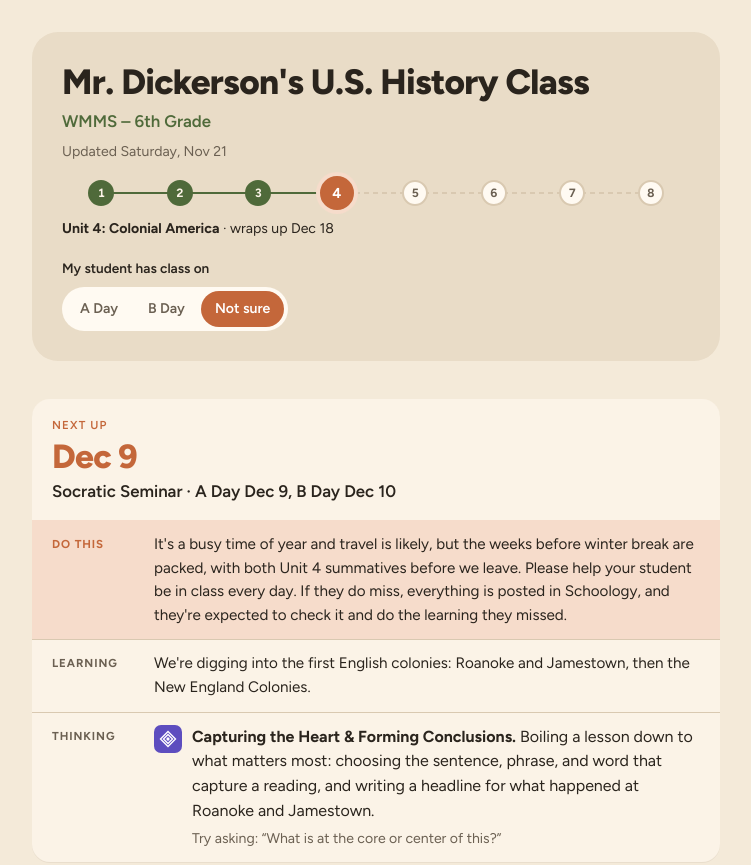
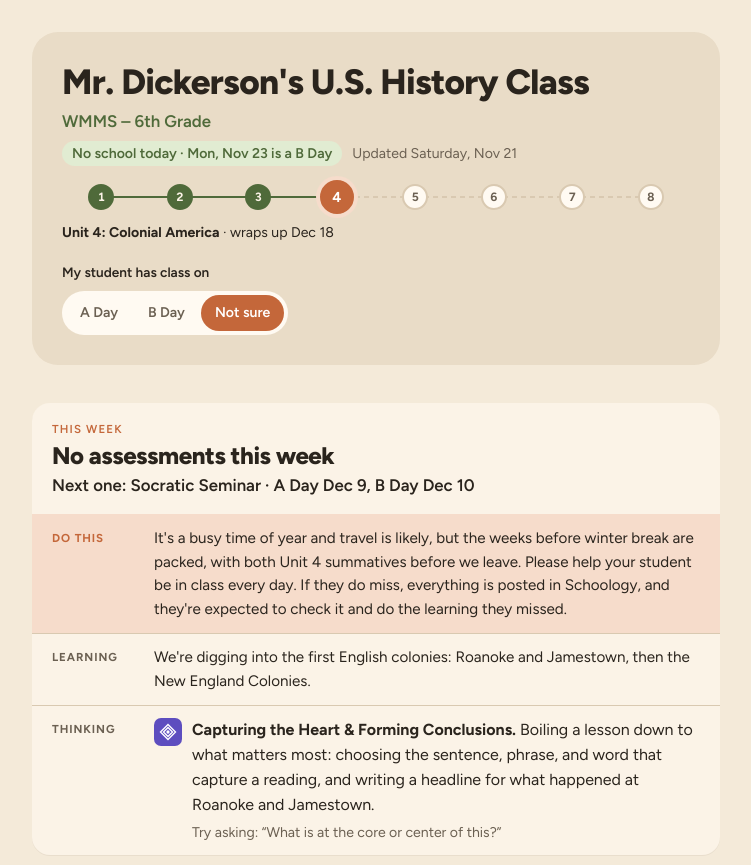
Before and after one commit to JebDickerson/us-history-6, a plain HTML site: page 2026-27/index.html in a window 1280 px wide. Shown: the top 865 px of the page, without its empty margins (264-1015 px from the left). Drawn offline with Linux system fonts and the light colour scheme.

Commit message:
Draft: today's A/B day, quieter Next up when nothing is due this week
Co-Authored-By: Claude Opus 5.5 <noreply@anthropic.com>
Claude-Session: https://claude.ai/code/session_01SXig3MYYZ35NC4ouGKYrLc

```diff
--- a/2026-27/index.html
+++ b/2026-27/index.html
@@ -87,6 +87,8 @@ button { font: inherit; color: inherit; }
 .subtitle { font-size: 1.05rem; font-weight: 600; color: var(--sage-ink); }
 .stamp { color: var(--ink-2); font-size: .88rem; display: flex; flex-wrap: wrap; gap: 4px 10px; align-items: center; }
 .stamp .whatsnew { color: var(--ember); font-weight: 600; }
+.today-ab { background: var(--sage); color: var(--sage-ink); font-weight: 600; padding: 2px 10px; border-radius: 99px; }
+.week-next .when.quiet { font-size: 1.5rem; color: var(--ink); }
 
 /* The year as a route */
 .route-wrap { display: grid; gap: 8px; }
@@ -266,7 +268,7 @@ details[open] > summary::after { content: "\2212"; }
     <div style="display:grid;gap:6px">
       <h1>Mr. Dickerson's U.S. History Class</h1>
       <p class="subtitle">WMMS &ndash; 6th Grade</p>
-      <p class="stamp"><span id="updated"></span><span class="whatsnew" id="whatsnew" hidden></span></p>
+      <p class="stamp"><span class="today-ab" id="today-ab" hidden></span><span id="updated"></span><span class="whatsnew" id="whatsnew" hidden></span></p>
     </div>
     <div class="route-wrap">
       <ol class="route" id="route" aria-label="Units this year"></ol>
@@ -594,8 +596,12 @@ details[open] > summary::after { content: "\2212"; }
       return;
     }
     const when = new Date(Math.min(...next.upcoming.map(Number)));
-    $("next-when").textContent = relative(when);
-    let what = next.it.title;
+    // More than a week out: say so plainly instead of headlining a far-off date.
+    const far = diff(when) > 7;
+    $("next-when").classList.toggle("quiet", far);
+    if (far) $("week-h").textContent = "This week";
+    $("next-when").textContent = far ? "No assessments this week" : relative(when);
+    let what = (far ? "Next one: " : "") + next.it.title;
     if (choice === "both" && !next.d.same) {
       const parts = [["A Day", next.d.a], ["B Day", next.d.b]].filter(([, x]) => diff(x) >= 0).map(([l, x]) => l + " " + md(x));
       what += " · " + parts.join(", ");
@@ -610,6 +616,25 @@ details[open] > summary::after { content: "\2212"; }
     render();
   }));
   render();
+
+  // ---- Today is an A Day / B Day (from the school's A-D calendar; C runs A classes, D runs B) ----
+  fetch("school-days.json").then((r) => r.json()).then((cal) => {
+    const days = cal.days || {};
+    const ab = (l) => (l === "A" || l === "C") ? "A" : (l === "B" || l === "D") ? "B" : null;
+    const art = (x) => x === "A" ? "an A Day" : "a B Day";
+    const pill = $("today-ab");
+    const t = ab(days[todayIso]);
+    if (t) {
+      const L = days[todayIso];
+      pill.textContent = "Today is " + art(t) + (L !== t ? " (" + L + " day order)" : "");
+    } else {
+      const nextKey = Object.keys(days).sort().find((k) => k > todayIso && ab(days[k]));
+      if (!nextKey) return;
+      const nd8 = day(nextKey);
+      pill.textContent = "No school today · " + fmt(nd8, { weekday: "short", month: "short", day: "numeric" }) + " is " + art(ab(days[nextKey]));
+    }
+    pill.hidden = false;
+  }).catch(() => {});
 
   // ---- Posts ----
   const SHOW_IN_FULL = 1; // newest weeks shown open; older ones fold into "Earlier weeks"
```
